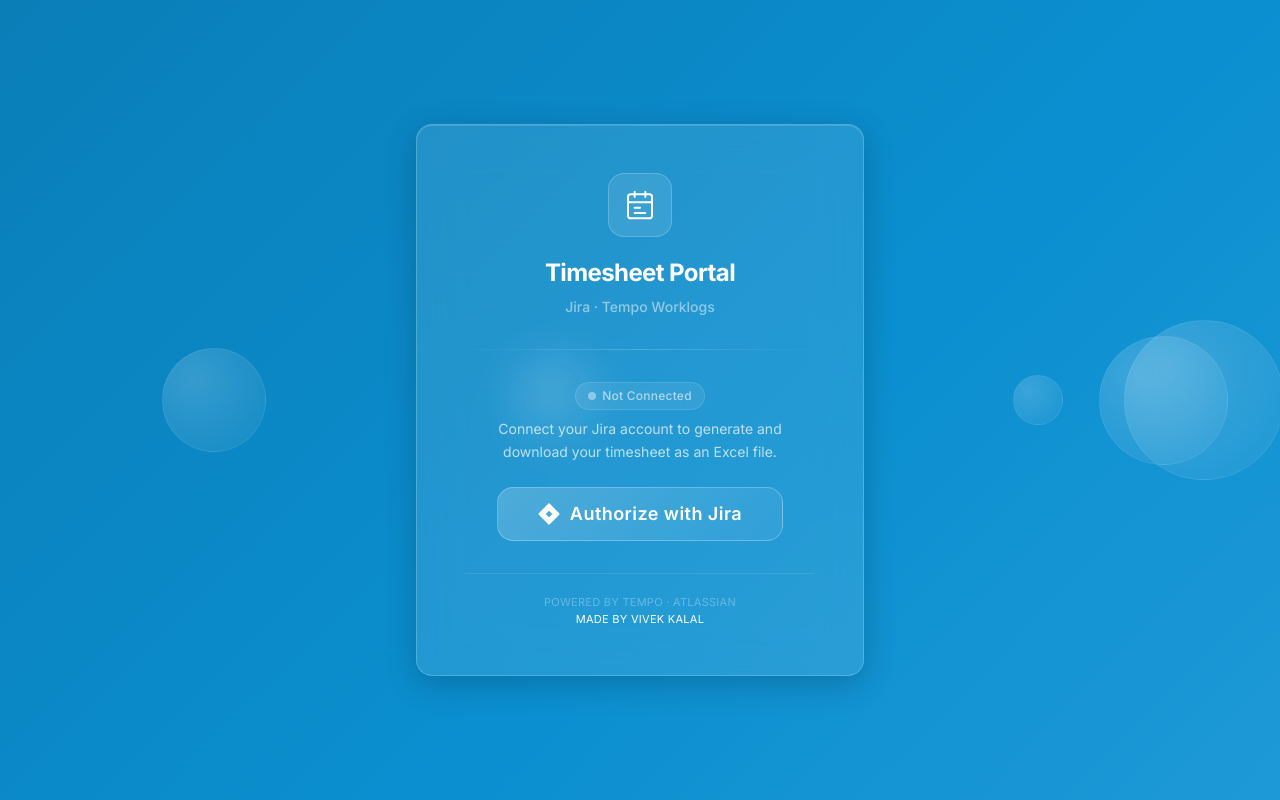
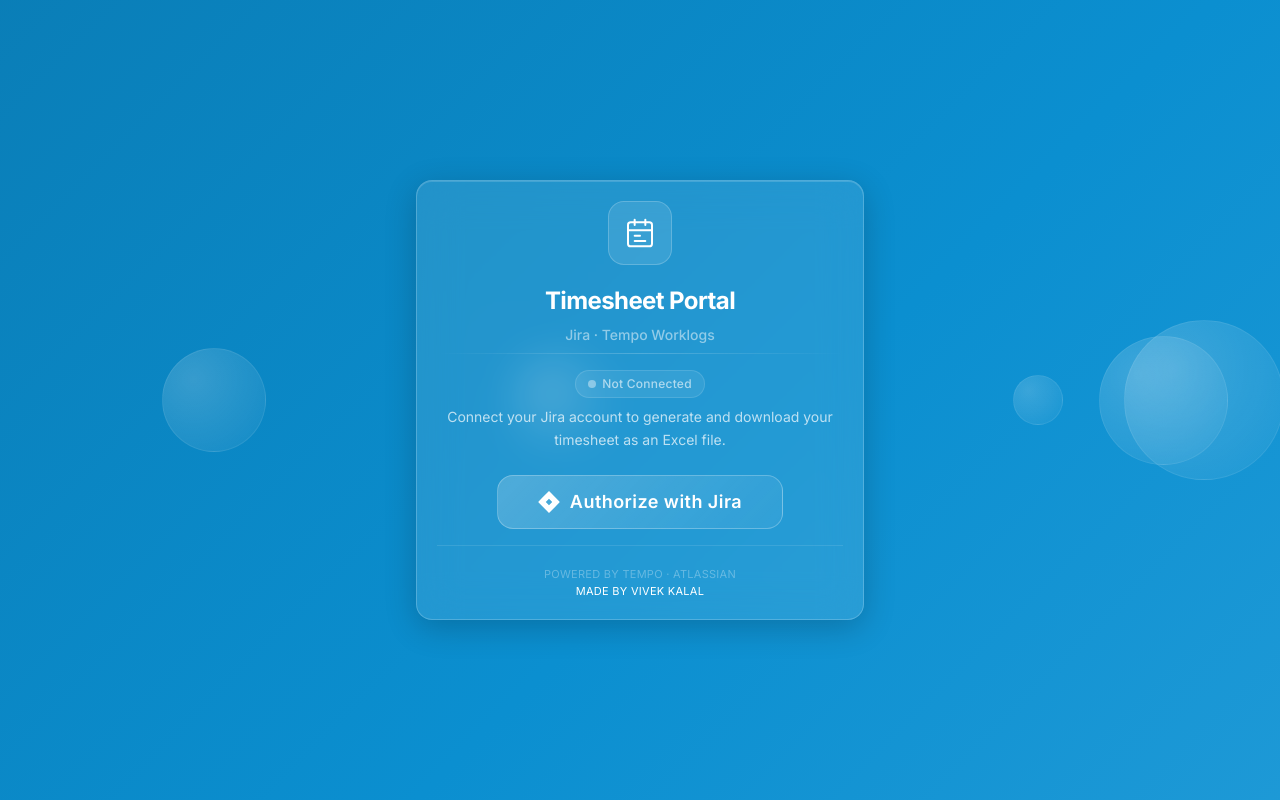
Before and after one commit to Vivek-Kalal-Mobiuso/Jira-Timesheet-Portal, a React (Vite) app in the folder client/: page / in a window 1280 px wide. Built offline with nearby package versions, Linux system fonts and the light colour scheme.

Commit message:
css changes

```diff
--- a/client/src/App.jsx
+++ b/client/src/App.jsx
@@ -93,8 +93,8 @@
 
   // Redirect to Jira OAuth
   const handleLogin = () => {
-    const clientId = 'V2tl5F0aqP1ih1n7OnX5PMaqWvruXaUGECmgfchIGosAlzwwco';
-    const redirectUri = 'https://jirat-timesheet-portal.netlify.app/callback';
+    const clientId = 'DmZVzB9mAQCsW4QsXCORYYiUzOE0GRdVsVNmgWB6dRHEfD0gDg';
+    const redirectUri = 'http://localhost:5173/callback';
     const jiraUrl = 'https://e-emphasys.atlassian.net';
 
     const authUrl = `https://api.tempo.io/oauth/authorize/redirect?client_id=${clientId}&redirect_uri=${redirectUri}&jira_url=${jiraUrl}`;
@@ -118,7 +118,7 @@
     const authCode = sessionStorage.getItem('tempo_auth_code');
 
     try {
-      const baseUrl = 'https://jira-timesheet-portal.onrender.com/api' || '/api';
+      const baseUrl = import.meta.env.REACT_APP_API_URL || '/api';
       const response = await fetch(`${baseUrl}/get-timesheet`, {
         method: 'POST',
         headers: { 'Content-Type': 'application/json' },
@@ -185,9 +185,9 @@
       ))}
 
       {/* Glassmorphism Card */}
-      <div className="glass-card rounded-2xl p-10 sm:p-12 w-full max-w-md relative z-10 fade-in">
+      <div className="glass-card rounded-2xl p-5 w-full max-w-md relative z-10 fade-in">
         {/* Header */}
-        <div className="text-center mb-8">
+        <div className="text-center mb-2">
           <div className="inline-flex items-center justify-center w-16 h-16 rounded-2xl bg-white/10 border border-white/20 mb-5">
             <svg width="32" height="32" viewBox="0 0 24 24" fill="none" stroke="white" strokeWidth="1.5" strokeLinecap="round" strokeLinejoin="round">
               <rect x="3" y="4" width="18" height="18" rx="2" ry="2" />
@@ -207,7 +207,7 @@
         </div>
 
         {/* Divider */}
-        <div className="w-full h-px bg-gradient-to-r from-transparent via-white/20 to-transparent mb-8" />
+        <div className="w-full h-px bg-gradient-to-r from-transparent via-white/20 to-transparent mb-4" />
 
         {/* Content */}
         {!isAuthorized ? (
@@ -358,7 +358,7 @@
         )}
 
         {/* Footer */}
-        <div className="mt-8 pt-5 border-t border-white/10 text-center">
+        <div className="mt-4 pt-5 border-t border-white/10 text-center">
           <p className="text-[11px] text-white/30 tracking-wide uppercase">
             Powered by Tempo &middot; Atlassian <br />
             <span className="text-white">Made By Vivek Kalal</span>
```
